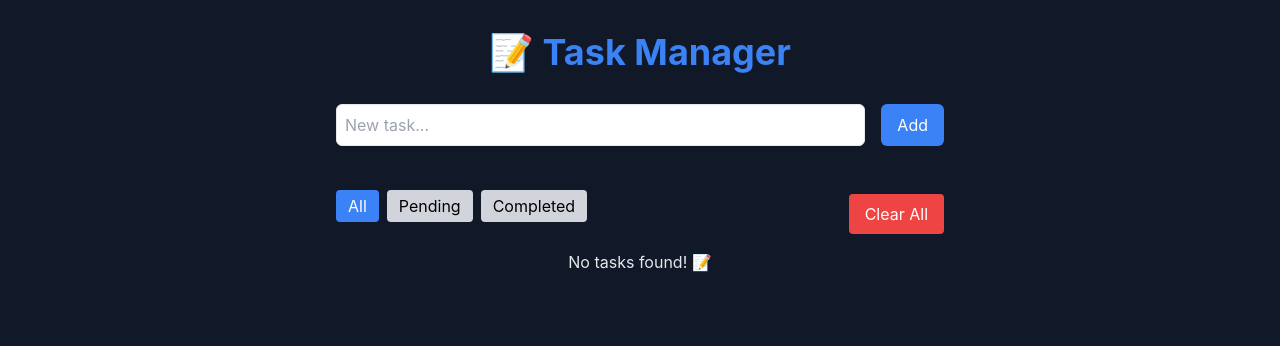
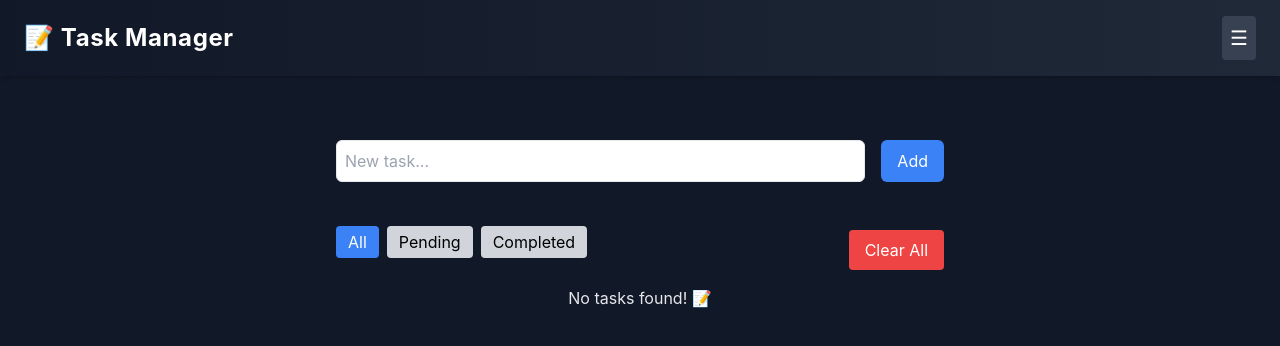
Before and after one commit to JavierMurua/tasks-app-ts-concepts, a Next.js app: page / in a window 1280 px wide. Shown: the top 346 px of the page. Built offline with nearby package versions, Linux system fonts and the light colour scheme.

Commit message:
Add a header with a dropdown menu

```diff
--- a/package.json
+++ b/package.json
@@ -12,6 +12,7 @@
     "next": "15.1.7",
     "react": "^19.0.0",
     "react-dom": "^19.0.0",
+    "react-icons": "^5.5.0",
     "uuid": "^11.1.0"
   },
   "devDependencies": {
--- a/src/app/layout.tsx
+++ b/src/app/layout.tsx
@@ -3,6 +3,7 @@ import type { Metadata } from "next";
 import { Geist, Geist_Mono } from "next/font/google";
 import "./globals.css";
 import { TaskProvider } from "@/context/TaskContext";
+import Header from "@/components/Header";
 
 
 
@@ -32,7 +33,10 @@ export default function RootLayout({
       <body
         className={`${geistSans.variable} ${geistMono.variable} antialiased`}
       >
-        <TaskProvider>{children}</TaskProvider>
+        <TaskProvider>
+          <Header />
+          {children}
+        </TaskProvider>
       </body>
     </html>
   );
--- a/src/app/page.tsx
+++ b/src/app/page.tsx
@@ -1,14 +1,10 @@
 // src/app/page.tsx
-// "use client";
 import TaskForm from "@/components/TaskForm";
 import TaskList from "@/components/TaskList";
 
 export default function Home() {
   return (
     <main className="max-w-2xl mx-auto p-8">
-      <h1 className="text-4xl font-bold text-center mb-6 text-blue-500">
-        📝 Task Manager
-      </h1>
       <TaskForm />
       <TaskList />
     </main>
--- /dev/null
+++ b/src/components/Header.tsx
@@ -0,0 +1,74 @@
+"use client";
+
+import { useState } from "react";
+import { FaGithub, FaLinkedin, FaGlobe } from "react-icons/fa";
+
+export default function Header() {
+  const [isMenuOpen, setIsMenuOpen] = useState(false);
+
+  const toggleMenu = () => setIsMenuOpen((prev) => !prev);
+
+  return (
+    <header className="bg-gradient-to-r from-gray-900 to-gray-800 py-4 px-6 shadow-md text-white flex justify-between items-center animate-fade-in">
+      <h1 className="text-2xl font-bold tracking-wide">📝 Task Manager</h1>
+
+      <div className="relative">
+                <button
+          onClick={toggleMenu}
+          className="bg-gray-700 p-2 rounded focus:outline-none"
+        >
+          <span className="text-xl">&#9776;</span>
+        </button>
+
+                {isMenuOpen && (
+          <div className="fixed top-0 right-0 h-full w-64 bg-gray-900 text-white z-50 shadow-xl transform transition-transform ease-in-out duration-300">
+            <div className="flex justify-between items-center p-4">
+              <h2 className="text-lg font-semibold">Info</h2>
+              <button
+                onClick={toggleMenu}
+                className="text-xl text-gray-400 hover:text-white"
+              >
+                &#10005;
+              </button>
+            </div>
+            <ul className="space-y-6 p-4">
+              <li className="flex items-center space-x-4 hover:bg-gray-800 p-2 rounded-lg cursor-pointer transition-all duration-300">
+                <a
+                  href="https://github.com/tuusuario"
+                  target="_blank"
+                  rel="noopener noreferrer"
+                  className="flex items-center space-x-3 text-lg"
+                >
+                  <FaGithub size={24} />
+                  <span>GitHub</span>
+                </a>
+              </li>
+              <li className="flex items-center space-x-4 hover:bg-gray-800 p-2 rounded-lg cursor-pointer transition-all duration-300">
+                <a
+                  href="https://www.linkedin.com/in/tuusuario"
+                  target="_blank"
+                  rel="noopener noreferrer"
+                  className="flex items-center space-x-3 text-lg"
+                >
+                  <FaLinkedin size={24} />
+                  <span>LinkedIn</span>
+                </a>
+              </li>
+              <li className="flex items-center space-x-4 hover:bg-gray-800 p-2 rounded-lg cursor-pointer transition-all duration-300">
+                <a
+                  href="https://tuportafolio.com"
+                  target="_blank"
+                  rel="noopener noreferrer"
+                  className="flex items-center space-x-3 text-lg"
+                >
+                  <FaGlobe size={24} />
+                  <span>Portfolio</span>
+                </a>
+              </li>
+            </ul>
+          </div>
+        )}
+      </div>
+    </header>
+  );
+}
--- a/src/context/TaskContext.tsx
+++ b/src/context/TaskContext.tsx
@@ -22,7 +22,6 @@ export const TaskProvider = ({ children }: { children: ReactNode }) => {
   const [tasks, setTasks] = useState<Task[]>([]);
   const [filter, setFilter] = useState<TaskFilter>("all");
 
-  // Función para ordenar tareas
   const sortTasks = (tasks: Task[]) => {
     return [...tasks].sort((a, b) => {
       if (a.completed === b.completed) {
```
Also changed, not shown: 1 other file (tests, documents, lock files or other folders).
